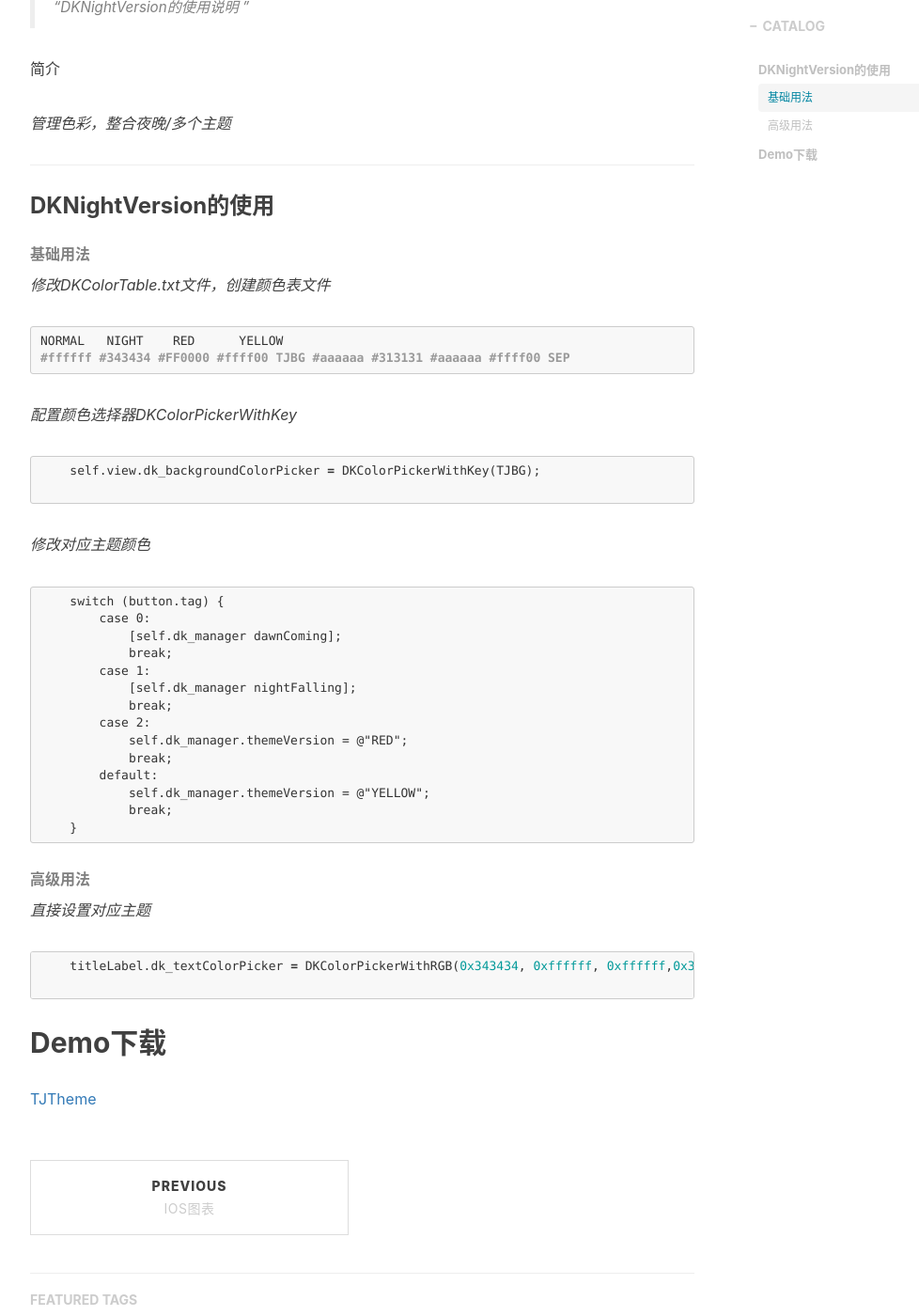
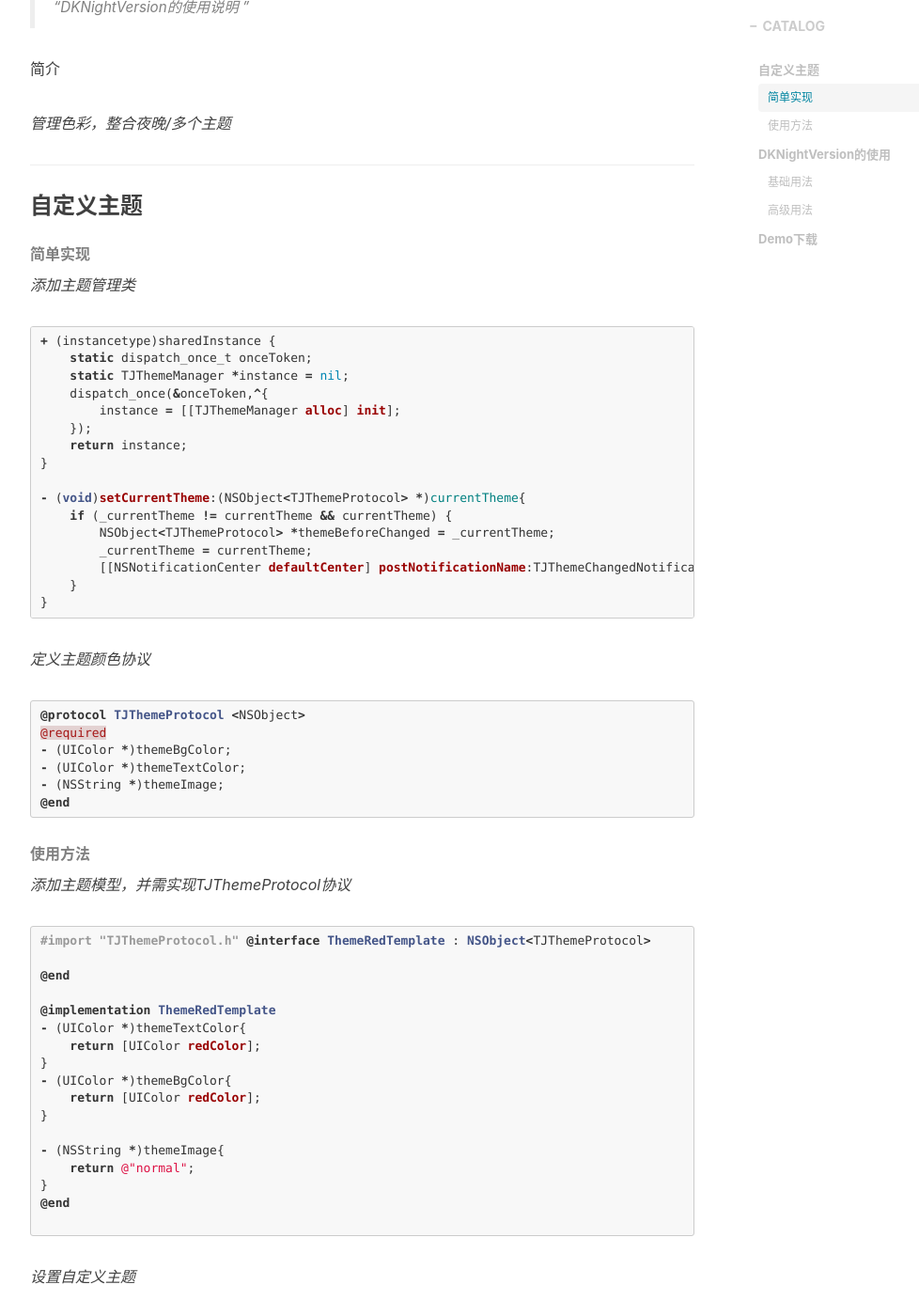
Before and after one commit to wangpt/wangpt.github.io, a Jekyll site: the page built from _posts/2018-09-17-color-blog.markdown, in a window 1280 px wide and 1400 px high, scrolled down 578 px. Shown: the whole window at 94% size, without its empty margins (233-1211 px from the left). Built offline with Jekyll 4.4.1, drawn with Linux system fonts in a browser that asks for light colours; nearby versions of some CDN libraries; comment, search, counter and statistics services are not loaded; some of the changed text lies outside the part shown.

Commit message:
add custom color blog

````diff
--- a/_posts/2018-09-17-color-blog.markdown
+++ b/_posts/2018-09-17-color-blog.markdown
@@ -21,6 +21,84 @@
 *管理色彩，整合夜晚/多个主题*
 
 ---
+### 自定义主题
+###### 简单实现
+*添加主题管理类*
+
+```objc
++ (instancetype)sharedInstance {
+    static dispatch_once_t onceToken;
+    static TJThemeManager *instance = nil;
+    dispatch_once(&onceToken,^{
+        instance = [[TJThemeManager alloc] init];
+    });
+    return instance;
+}
+
+- (void)setCurrentTheme:(NSObject<TJThemeProtocol> *)currentTheme{
+    if (_currentTheme != currentTheme && currentTheme) {
+        NSObject<TJThemeProtocol> *themeBeforeChanged = _currentTheme;
+        _currentTheme = currentTheme;
+        [[NSNotificationCenter defaultCenter] postNotificationName:TJThemeChangedNotification object:self userInfo:@{TJThemeBeforeChangedData: themeBeforeChanged ?: [NSNull null], TJThemeAfterChangedData: _currentTheme ?: [NSNull null]}];
+    }
+}
+```
+*定义主题颜色协议*
+
+```objc
+@protocol TJThemeProtocol <NSObject>
+@required
+- (UIColor *)themeBgColor;
+- (UIColor *)themeTextColor;
+- (NSString *)themeImage;
+@end
+```
+
+###### 使用方法
+*添加主题模型，并需实现TJThemeProtocol协议*
+
+```objc
+#import "TJThemeProtocol.h"
+@interface ThemeRedTemplate : NSObject<TJThemeProtocol>
+
+@end
+
+@implementation ThemeRedTemplate
+- (UIColor *)themeTextColor{
+    return [UIColor redColor];
+}
+- (UIColor *)themeBgColor{
+    return [UIColor redColor];
+}
+
+- (NSString *)themeImage{
+    return @"normal";
+}
+@end
+
+```
+*设置自定义主题*
+
+```objc
+	[TJThemeManager sharedInstance].currentTheme = [ThemeRedTemplate new];
+
+```
+
+*使用主题修改颜色*
+
+```objc
+
+    self.view.backgroundColor = [TJThemeManager sharedInstance].currentTheme.themeBgColor;
+
+```
+*监听改变状态*
+
+```objc
+
+	[[NSNotificationCenter defaultCenter] addObserver:self selector:@selector(handleThemeChangedNotification:) name:TJThemeChangedNotification object:nil];
+
+```
+
 
 ### DKNightVersion的使用
 
@@ -58,12 +136,25 @@
     }
 ```
 ###### 高级用法
-*直接设置对应主题*
+*设置文字颜色*
 
 ```objc
     titleLabel.dk_textColorPicker = DKColorPickerWithRGB(0x343434, 0xffffff, 0xffffff,0x343434);
 
 ```
+*设置图片主题*
+
+```objc
+    imageView.dk_imagePicker = DKImagePickerWithNames(@"night", @"normal", @"night1",@"normal1");
+
+```
+*设置图片透明度*
+
+```objc
+    imageView.dk_alphaPicker = DKAlphaPickerWithAlphas(1.f, 0.8f, 0.1f,1.f);
+
+```
+
 
 ## Demo下载
 
````
